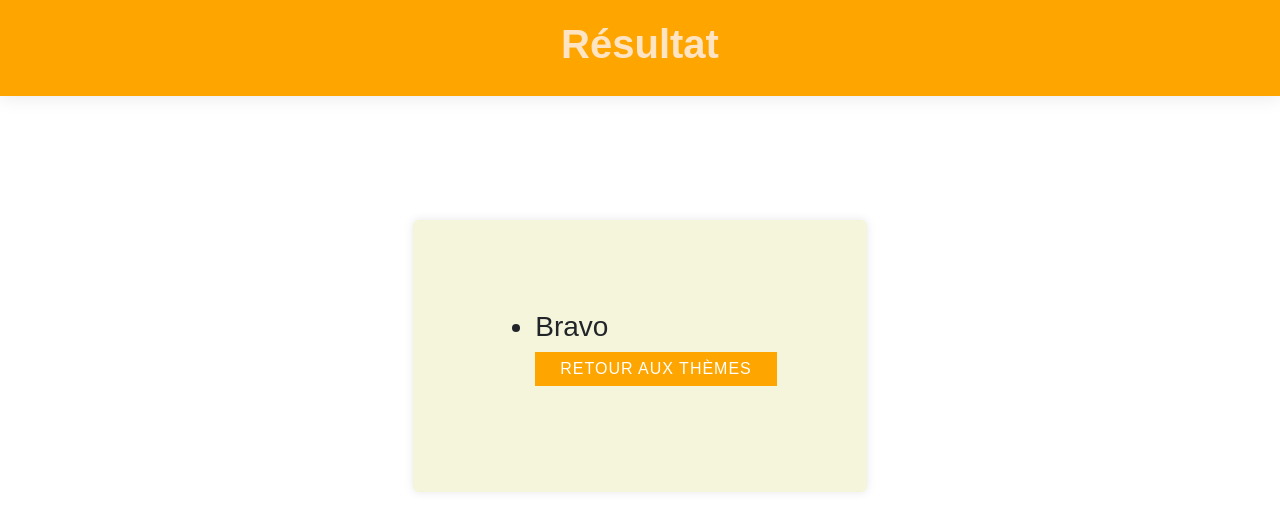
After one commit to gastonpro1/Quiz, a PHP site: page /result.php in a window 1280 px wide. The commit adds this page. Shown: the top 531 px of the page. Run offline with PHP 8.4, Linux system fonts and the light colour scheme.

Commit message:
Ajout de quelques fonctionnalités

```diff
--- a/index.php
+++ b/index.php
@@ -25,14 +25,10 @@
     <!-- Fin menu -->
 
     <section class="pseudo">
-        <form action="" method="POST">
+        <form action="select.php" method="POST">
             <p class="error"> <strong> Entrez votre pseudo ! </strong> </p>
             <label> pseudo : </label>
             <input type="text" name="name" placeholder="Ex: Goku">
-
-
-
-
             <button href="#" class="style_btn"> Se connecter </button>
         </form>
     </section>
--- /dev/null
+++ b/result.php
@@ -0,0 +1,41 @@
+<!DOCTYPE html>
+<html lang="en">
+<head>
+    <meta charset="UTF-8">
+    <meta http-equiv="X-UA-Compatible" content="IE=edge">
+    <meta name="viewport" content="width=device-width, initial-scale=1.0">
+    <title> QCM Page </title>
+
+    <link rel="stylesheet" href="style.css">
+    <link href="https://cdn.jsdelivr.net/npm/bootstrap@5.3.0-alpha1/dist/css/bootstrap.min.css" rel="stylesheet" integrity="sha384-GLhlTQ8iRABdZLl6O3oVMWSktQOp6b7In1Zl3/Jr59b6EGGoI1aFkw7cmDA6j6gD" crossorigin="anonymous">
+
+</head>
+<body>
+
+<div class="menu">
+
+      <h1> <strong> Résultat </strong> </h1>
+
+  </div>
+
+ <?php include 'utils/db_connect.php'?>
+ <?php
+
+
+?>
+    <section class="qcm-foot">
+        <form action="select.php" method="POST">
+            <ul>
+                <h3 class="question"> <li> Bravo </li> </h3>
+                <input type="submit" class="style_btn" value="Retour aux thèmes">
+            </ul>
+
+        </form>
+    </section>
+
+
+
+
+
+</body>
+</html>
--- a/select.php
+++ b/select.php
@@ -36,17 +36,17 @@
 
 
     <div class="col">
-    <a href="start.php?theme=football&&id=1"> <img src="https://play-lh.googleusercontent.com/BdFeIs3X0TVoIClC-SnQ7EVVttOj66qqx2jOHAz2kC8nVrI5x03FLdRL9XhGYv9hKj0" width="200px"> <br><br></a>
+    <a href="start.php?theme=football&&idTheme=1"> <img src="https://play-lh.googleusercontent.com/BdFeIs3X0TVoIClC-SnQ7EVVttOj66qqx2jOHAz2kC8nVrI5x03FLdRL9XhGYv9hKj0" width="200px"> <br><br></a>
 
     </div>
 
     <div class="col">
-    <a href="start.php?theme=musique&&id=2"> <img src="https://play-lh.googleusercontent.com/cZ3lpffDyhBh8nVCaYcH4iuuRqAqXa6-bxD5-Kqlvi9Jy9mDiAj_kyrjKAZDKkAiBfCZ" width="200px"> <br><br></a>
+    <a href="start.php?theme=musique&&idTheme=2"> <img src="https://play-lh.googleusercontent.com/cZ3lpffDyhBh8nVCaYcH4iuuRqAqXa6-bxD5-Kqlvi9Jy9mDiAj_kyrjKAZDKkAiBfCZ" width="200px"> <br><br></a>
 
     </div>
 
     <div class="col">
-    <a href="start.php?theme=animaux&&id=3"> <img src="https://m.media-amazon.com/images/I/81twq1hhVzL.png" width="200px"> <br><br>
+    <a href="start.php?theme=animaux&&idTheme=3"> <img src="https://m.media-amazon.com/images/I/81twq1hhVzL.png" width="200px"> <br><br>
 
     </div>
 
--- a/start.php
+++ b/start.php
@@ -26,7 +26,7 @@
 
         </h1>
 
-        <a href="question.php?theme=<?= $_GET['theme'] ?>&&id=<?= $_GET['id'] ?>">
+        <a href="question.php?theme=<?= $_GET['theme'] ?>&&idTheme=<?= $_GET['idTheme'] ?>">
             <button style="background-color:rgb(48, 173, 163);" type="button" class="btn btn-primary btn-lg "> Démarrer le Quiz </button> </a>
 
     </section>
```
Also changed, not shown: question.php (+20 -62 lines).
